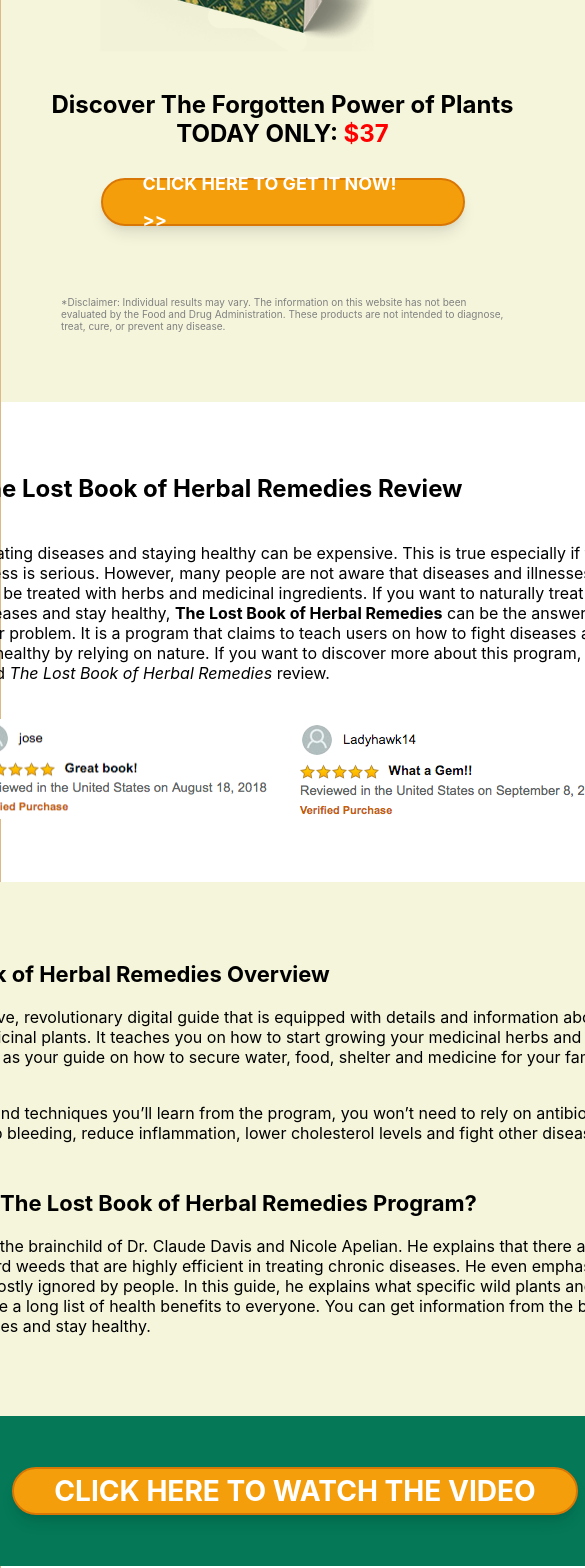
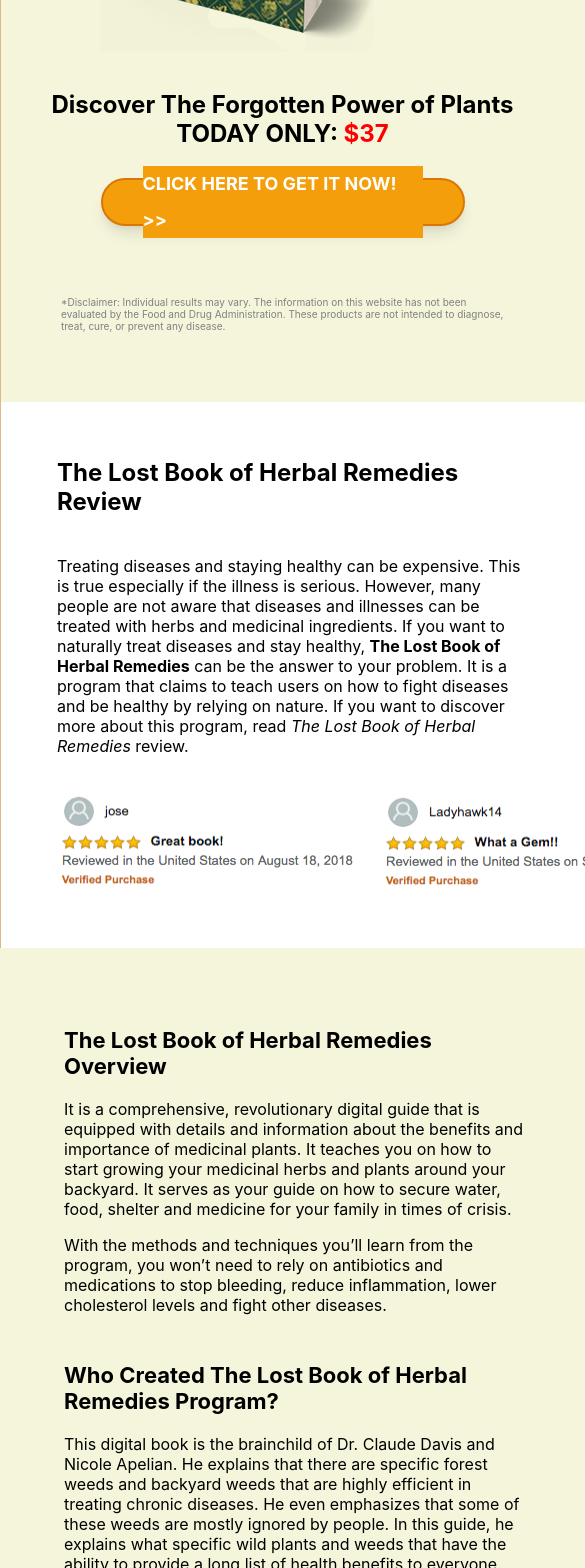
Before and after one commit to mikekrell/lost-book-of-herbal-remedies, a Next.js app: page / in a window 390 px wide. Shown: the part 432-2000 px from the top of the page, 585 px wide, since content can reach past the window. Built offline with nearby package versions, Linux system fonts and the light colour scheme.

Commit message:
mobile friendly

```diff
--- a/pages/index.js
+++ b/pages/index.js
@@ -54,7 +54,7 @@
           </div>
           <div className={styles.header_cta}>
             <h2 className={styles.header_h2}>Discover The Forgotten Power of Plants TODAY ONLY: <span style={{ color: 'red' }}>$37</span></h2>
-            <div className={styles.cta} onClick={scrollToVideoButton}><h3 style={{fontWeight: 'bold', fontSize: '.75em', width: '280px'}}>CLICK HERE TO GET IT NOW! >> </h3></div>
+            <div className={styles.cta} onClick={scrollToVideoButton}><h3 style={{ fontWeight: 'bold', fontSize: '.75em', width: '280px', backgroundColor: "#f59e0b"}}>CLICK HERE TO GET IT NOW! >> </h3></div>
             <p className={styles.disclaimer}>*Disclaimer: Individual results may vary. The information on this website has not been evaluated by the Food and Drug Administration. These products are not intended to diagnose, treat, cure, or prevent any disease. </p>
         </div>
 
@@ -68,7 +68,7 @@
               <img src="review2.png" height="100" width="324" alt="image 1"></img>
             </div>
             <div className="h-24 w-1/2 m-5">
-              <img src="review3.png" width="324" alt="image 2"></img>
+              <img src="review3.png" height="100" width="324" alt="image 2"></img>
             </div>
           </div>
       </div>
@@ -86,16 +86,14 @@
             </div>
         </div>
         <div className={styles.section4}>
-            <div className={styles.cta} onClick={scrollToVideo}><h3 className="text-xl font-bold">CLICK HERE TO WATCH THE VIDEO</h3>
+            <div className={styles.cta} onClick={scrollToVideo}><h3 style={{ fontWeight: 'bold', fontSize: '.75em', backgroundColor: "#f59e0b" }}>CLICK HERE TO WATCH THE VIDEO</h3>
           </div>
         </div>
         <div className={styles.section1}>
-        <img width="930" height="490" alt="the medicinal plants hiding in your back yard" src="The_Medicinal_Plants_Hiding_in_Your_Backyard_for_Every_US_State.jpg" className="rounded-12 mb-10"/>
-        <h1 className="text-xl font-bold mb-5">How Does The Lost Book of Herbal Remedies Work?</h1>
+        <img style={{width: '100%', marginBottom: "30px"}} width="930" height="490" alt="the medicinal plants hiding in your back yard" src="The_Medicinal_Plants_Hiding_in_Your_Backyard_for_Every_US_State.jpg"/>
+        <h1 className={styles.sectio3_h1}>How Does The Lost Book of Herbal Remedies Work?</h1>
         <p dir="ltr">The program is comprehensive enough to give you the details and information you need to get started. It works by guiding you in every step of the way, specifically on how to use herbs and plants for treating diseases.</p>
         <p dir="ltr">The book will explain to you the benefits of using natural ingredients, those that can be found in nature. It will show you how to start your own herbal garden at home. In fact, it comes with detailed guide on how you can grow medicinal plants. It also includes a list of anti-inflammatory plants for faster healing of wounds and pain. At the same time, this eBook highlights the benefits of growing plants that have antiviral properties.</p>
-        </div>
-          <div className={styles.section1}>
             <h1 className={styles.sectio3_h1}>What You Will Find Inside The Lost Book of Herbal Remedies?</h1>
             <p>When you purchase the program, it will open your mind to a lot of helpful information and methods on how to stay away from diseases and be healthy. Here are some of the things you will learn from the guide:</p>
             <ul className="m-2">
@@ -106,6 +104,7 @@
               <li className="m-2">5. sList of spices for treating viral or parasitic problems</li>
             </ul>
         </div>
+
           <div style={{display: 'flex', flexDirection: 'column'}}>
             <div className={styles.section3} style={{ backgroundColor: "beige" }}>
               <h1 className={styles.sectio3_h1}>What Are The PROS of Using The Program?</h1>
@@ -116,7 +115,7 @@
               <p dir="ltr" className={styles.mb_5}><strong>5. It works for men and women –</strong> The program is not gender-specific, which means it can be taken advantage by both genders. Regardless of your gender, you can purchase the guide and use it.</p>
             </div>
             <div className={styles.section3} style={{ backgroundColor: "white" }}>
-              <h1 className="text-xl font-bold mb-5">CONS of Using The Program?</h1>
+              <h1 className={styles.sectio3_h1}>CONS of Using The Program?</h1>
               <p className={styles.mb_5}><strong>1. It is available online –</strong> If you decide to buy the program, you can only purchase it online. You need to have an internet connections in order to access and download the program.</p>
               <p className={styles.mb_5}><strong>2. It requires patience and dedication –</strong> Do not expect the program to give you instant results. It does not offer overnight success. This means that you have to be patient and dedicated in going through the whole guide and understand every significant topic.</p>
             </div>
@@ -142,12 +141,8 @@
             </div>
           </div>
         </div>
-        <img witdth="324" height="103" src='verify.jpg' alt="trust badges" />
+        <img width="324" height="103" src='verify.jpg' alt="trust badges" />
       </main>
-
-      <footer className={styles.footer}>
-        <h3>Lost Book of Herbal Remedies</h3>
-      </footer>
     </div>
   )
 }
--- a/styles/Home.module.css
+++ b/styles/Home.module.css
@@ -107,7 +107,12 @@
 .section1 {
   display: flex;
   flex-direction: column;
-  margin: 3.5em;
+  padding-left: 3.5em;
+  padding-right: 3.5em;
+  margin-bottom: 2em;
+  margin-top: 2.5em;
+  width: 100%;
+  padding-bottom: 20px;
 }
 
 .section1_h1 {
```
